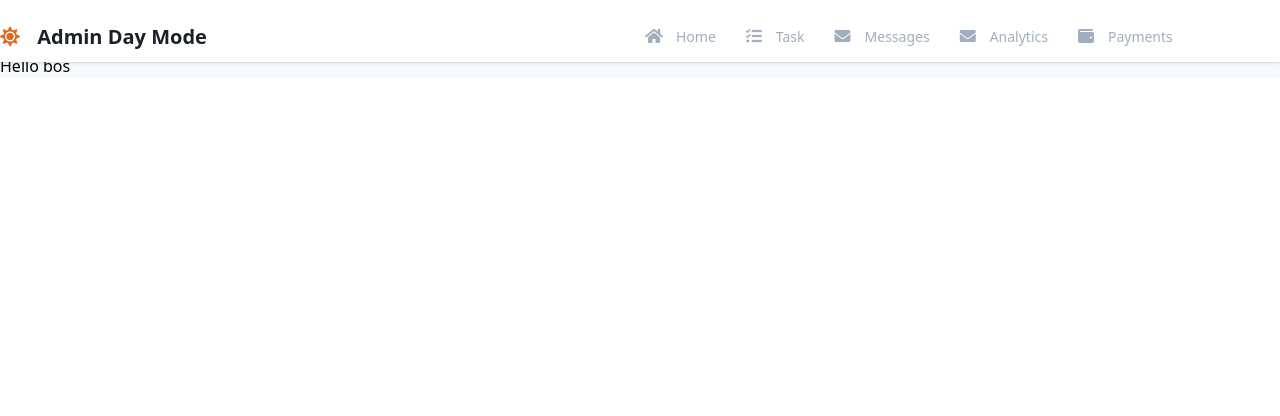
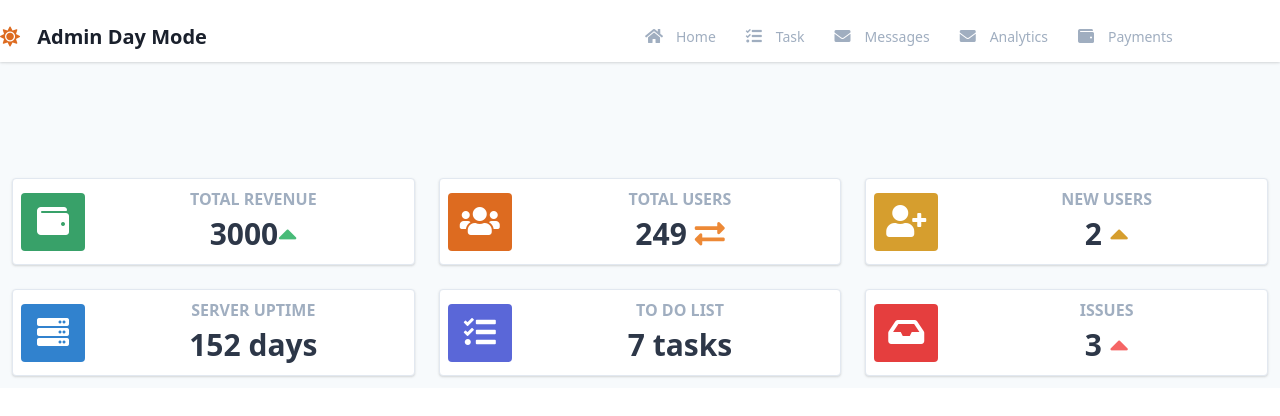
Before and after one commit to NantipatSoftEn/COVID-19, a React (Create React App) app: page / in a window 1280 px wide. Shown: the top 416 px of the page. Built offline with nearby package versions, Linux system fonts and the light colour scheme.

Commit message:
src: Check point card

```diff
--- /dev/null
+++ b/src/Interface/MetricCard.js
@@ -0,0 +1,27 @@
+import React from 'react';
+const MetricCard = ({name, icon, value, optionColor,optionIcon}) => {
+  return (
+    <div class="w-full md:w-1/2 xl:w-1/3 p-3">
+      <div class="bg-white border rounded shadow p-2">
+        <div class="flex flex-row items-center">
+          <div class="flex-shrink pr-4">
+            <div class="rounded p-3 bg-green-600">
+              <i class="fa fa-wallet fa-2x fa-fw fa-inverse"></i>
+            </div>
+          </div>
+          <div class="flex-1 text-right md:text-center">
+            <h5 class="font-bold uppercase text-gray-500">{name}</h5>
+            <h3 class={icon}>
+              {value}
+              <span class="text-green-500">
+                <i class="fas fa-caret-up"></i>
+              </span>
+            </h3>
+          </div>
+        </div>
+      </div>
+    </div>
+  );
+};
+
+export default MetricCard;
--- a/src/Interface/Navbar/SubMenu.js
+++ b/src/Interface/Navbar/GroupMenu.js
@@ -1,6 +1,6 @@
 import React from 'react';
 import Menu from '../Menu'
-const SubManu = () => {
+const GroupMenu = () => {
 
   return (
     <div
@@ -13,8 +13,9 @@ const SubManu = () => {
          <Menu name="Analytics" icon="fa fa-envelope" hover="hover:border-green-500" />
          <Menu name="Payments" icon="fa fa-wallet" hover="hover:border-red-500" />
       </ul>
+
     </div>
   );
 };
 
-export default SubManu;
+export default GroupMenu;
--- a/src/Layout/Container.js
+++ b/src/Layout/Container.js
@@ -1,8 +1,103 @@
 import React from 'react';
+import MetricCard from '../Interface/MetricCard'
 const Container = () => {
-    return (
-        <div>Hello bos</div>
-    )
-}
+  return <div class="container w-full mx-auto pt-20">
+        <div class="w-full px-4 md:px-0 md:mt-8 mb-16 text-gray-800 leading-normal">
+        <div class="flex flex-wrap">
+        <MetricCard name="Total Revenue" icon="font-bold text-3xl" value="3000" optionColor="text-green-500" optionIcon="fas fa-caret-up"/>
+                {/* <div class="w-full md:w-1/2 xl:w-1/3 p-3">
 
-export default  Container
+                    <div class="bg-white border rounded shadow p-2">
+                        <div class="flex flex-row items-center">
+                            <div class="flex-shrink pr-4">
+                                <div class="rounded p-3 bg-green-600"><i class="fa fa-wallet fa-2x fa-fw fa-inverse"></i></div>
+                            </div>
+                            <div class="flex-1 text-right md:text-center">
+                                <h5 class="font-bold uppercase text-gray-500">Total Revenue</h5>
+                                <h3 class="font-bold text-3xl">$3249 <span class="text-green-500"><i class="fas fa-caret-up"></i></span></h3>
+                            </div>
+                        </div>
+                    </div>
+
+                </div> */}
+                <div class="w-full md:w-1/2 xl:w-1/3 p-3">
+
+                    <div class="bg-white border rounded shadow p-2">
+                        <div class="flex flex-row items-center">
+                            <div class="flex-shrink pr-4">
+                                <div class="rounded p-3 bg-orange-600"><i class="fas fa-users fa-2x fa-fw fa-inverse"></i></div>
+                            </div>
+                            <div class="flex-1 text-right md:text-center">
+                                <h5 class="font-bold uppercase text-gray-500">Total Users</h5>
+                                <h3 class="font-bold text-3xl">249 <span class="text-orange-500"><i class="fas fa-exchange-alt"></i></span></h3>
+                            </div>
+                        </div>
+                    </div>
+
+                </div>
+                <div class="w-full md:w-1/2 xl:w-1/3 p-3">
+
+                    <div class="bg-white border rounded shadow p-2">
+                        <div class="flex flex-row items-center">
+                            <div class="flex-shrink pr-4">
+                                <div class="rounded p-3 bg-yellow-600"><i class="fas fa-user-plus fa-2x fa-fw fa-inverse"></i></div>
+                            </div>
+                            <div class="flex-1 text-right md:text-center">
+                                <h5 class="font-bold uppercase text-gray-500">New Users</h5>
+                                <h3 class="font-bold text-3xl">2 <span class="text-yellow-600"><i class="fas fa-caret-up"></i></span></h3>
+                            </div>
+                        </div>
+                    </div>
+
+                </div>
+                <div class="w-full md:w-1/2 xl:w-1/3 p-3">
+
+                    <div class="bg-white border rounded shadow p-2">
+                        <div class="flex flex-row items-center">
+                            <div class="flex-shrink pr-4">
+                                <div class="rounded p-3 bg-blue-600"><i class="fas fa-server fa-2x fa-fw fa-inverse"></i></div>
+                            </div>
+                            <div class="flex-1 text-right md:text-center">
+                                <h5 class="font-bold uppercase text-gray-500">Server Uptime</h5>
+                                <h3 class="font-bold text-3xl">152 days</h3>
+                            </div>
+                        </div>
+                    </div>
+
+                </div>
+                <div class="w-full md:w-1/2 xl:w-1/3 p-3">
+
+                    <div class="bg-white border rounded shadow p-2">
+                        <div class="flex flex-row items-center">
+                            <div class="flex-shrink pr-4">
+                                <div class="rounded p-3 bg-indigo-600"><i class="fas fa-tasks fa-2x fa-fw fa-inverse"></i></div>
+                            </div>
+                            <div class="flex-1 text-right md:text-center">
+                                <h5 class="font-bold uppercase text-gray-500">To Do List</h5>
+                                <h3 class="font-bold text-3xl">7 tasks</h3>
+                            </div>
+                        </div>
+                    </div>
+
+                </div>
+                <div class="w-full md:w-1/2 xl:w-1/3 p-3">
+
+                    <div class="bg-white border rounded shadow p-2">
+                        <div class="flex flex-row items-center">
+                            <div class="flex-shrink pr-4">
+                                <div class="rounded p-3 bg-red-600"><i class="fas fa-inbox fa-2x fa-fw fa-inverse"></i></div>
+                            </div>
+                            <div class="flex-1 text-right md:text-center">
+                                <h5 class="font-bold uppercase text-gray-500">Issues</h5>
+                                <h3 class="font-bold text-3xl">3 <span class="text-red-500"><i class="fas fa-caret-up"></i></span></h3>
+                            </div>
+                        </div>
+                    </div>
+
+                </div>
+            </div>
+        </div>
+  </div>;
+};
+
+export default Container;
--- a/src/Layout/Navbar.js
+++ b/src/Layout/Navbar.js
@@ -1,5 +1,5 @@
 import React from 'react';
-import SubMenu from '../Interface/Navbar/SubMenu';
+import GroupMenu from '../Interface/Navbar/GroupMenu';
 const Navbar = () => {
   return (
     <nav id="header" class="bg-white fixed w-full z-10 top-0 shadow">
@@ -24,7 +24,7 @@ const Navbar = () => {
             </svg>
           </button>
         </div>
-        <SubMenu />
+        <GroupMenu />
       </div>
     </nav>
   );
```
Also changed, not shown: src/Interface/Container/GroupMetricCard.js (added).
